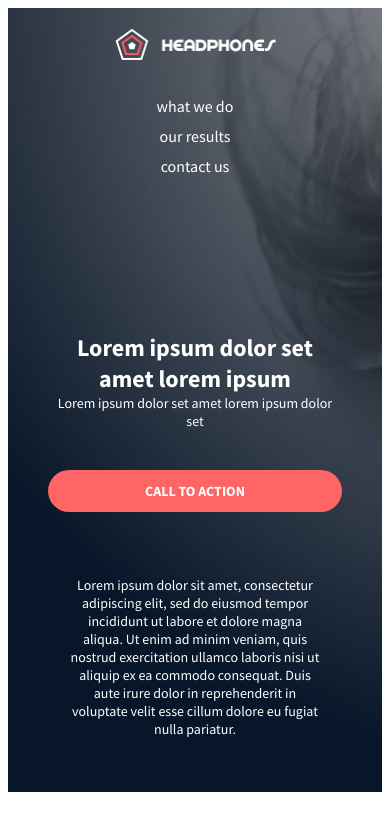
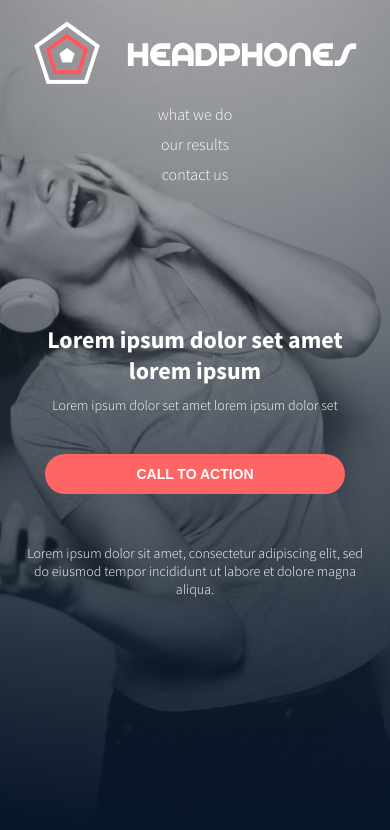
Before and after one commit to FataiAyinla/alx_html_css, a plain HTML site: page 0-index.html in a window 390 px wide. Drawn offline with Linux system fonts and the light colour scheme.

Commit message:
Add header and hero section for headphones project

```diff
--- a/0-index.html
+++ b/0-index.html
@@ -1,43 +1,36 @@
 <!DOCTYPE html>
 <html lang="en">
 <head>
-    <link rel="stylesheet" href="0-styles.css">
-    <link href="https://fonts.googleapis.com/css2?family=Source+Sans+Pro:wght@200;300;400;600;700;900&display=swap" rel="stylesheet">
-    <link rel="preconnect" href="https://fonts.googleapis.com">
-    <link rel="preconnect" href="https://fonts.gstatic.com" crossorigin>
-    <link href="https://fonts.googleapis.com/css2?family=Poppins:ital,wght@0,100;0,200;0,300;0,400;0,500;0,600;0,700;0,800;0,900;1,100;1,200;1,300;1,400;1,500;1,600;1,700;1,800;1,900&family=Source+Sans+3:ital,wght@0,200..900;1,200..900&display=swap" rel="stylesheet">
-    <meta charset="UTF-8">
-    <meta name="viewport" content="width=device-width, initial-scale=1.0">
+  <meta charset="UTF-8" />
+  <meta name="viewport" content="width=device-width, initial-scale=1.0" />
   <title>Headphones</title>
-
+  <link rel="stylesheet" href="0-styles.css" />
+  <link href="https://fonts.googleapis.com/css2?family=Source+Sans+Pro:wght@300;600;700&display=swap" rel="stylesheet">
 </head>
 <body>
   <div class="background">
     <header>
-        <nav>
-         <img src="./images/logo_headphones.png" alt="Headphones Icon" width="161" height="32">
-          <ul>
-              <li><a href="0">what we do</a></li>
-              <li><a href="1">our results</a></li>
-              <li><a href="2">contact us</a></li>
+      <nav class="nav">
+        <img src="images/logo_headphones.png" alt="Headphones Logo" class="logo" />
+        <ul class="nav-links">
+          <li><a href="#">what we do</a></li>
+          <li><a href="#">our results</a></li>
+          <li><a href="#">contact us</a></li>
         </ul>
       </nav>
     </header>
-    <main>
-        <div class="main-hero">
-        <section>
-            <div class="main1">
+
+    <main class="hero">
+      <section class="hero-content">
         <h1>Lorem ipsum dolor set amet lorem ipsum</h1>
         <p>Lorem ipsum dolor set amet lorem ipsum dolor set</p>
         <button>CALL TO ACTION</button>
-            </div>
       </section>
-        <section class="main2">
-            <div>
-            <p>Lorem ipsum dolor sit amet, consectetur adipiscing elit, sed do eiusmod tempor incididunt ut labore et dolore magna aliqua. Ut enim ad minim veniam, quis nostrud exercitation ullamco laboris nisi ut aliquip ex ea commodo consequat. Duis aute irure dolor in reprehenderit in voluptate velit esse cillum dolore eu fugiat nulla pariatur.</p>
-            </div>
+      <section class="hero-text">
+        <p>
+          Lorem ipsum dolor sit amet, consectetur adipiscing elit, sed do eiusmod tempor incididunt ut labore et dolore magna aliqua.
+        </p>
       </section>
-       </div>
     </main>
   </div>
 </body>
--- a/0-styles.css
+++ b/0-styles.css
@@ -1,133 +1,113 @@
-header {
-    display : flex;
-    justify-content: center;
-    align-items: center;
+/* RESET + BASE */
+* {
+  margin: 0;
+  padding: 0;
+  box-sizing: border-box;
 }
 
-.background {
-    margin: 0 auto;
-    padding: 0 20px;
-    background-image: url('images/headphones_hero_1.jpg');
+body {
+  font-family: 'Source Sans Pro', sans-serif;
+  color: white;
 }
 
-nav  {
-    display: flex;
-    justify-content: center;
-    align-items: center;
-    gap: 600px;
-    padding-top: 20px;
+/* Background Hero Image */
+.background {
+  background-image: url('images/headphones_hero_1.jpg');
+  background-size: cover;
+  background-position: center;
+  min-height: 100vh;
 }
 
-nav ul, a {
+/* NAVIGATION */
+.nav {
   display: flex;
-    list-style: none;
-    padding: 0;
-    text-transform: none;
-    text-decoration: none;
-    gap: 50px;
-    color: #fff;
-    font-family: 'source Sans Pro', sans-serif;
-
-
+  justify-content: space-between;
+  align-items: center;
+  padding: 20px 50px;
 }
 
-nav a:hover {
+.nav-links {
+  display: flex;
+  gap: 40px;
+  list-style: none;
+}
+
+.nav-links a {
+  color: white;
+  text-decoration: none;
+  font-weight: 400;
+  transition: color 0.3s ease;
+}
+
+.nav-links a:hover {
   color: #FF6565;
 }
 
-nav a:active {
-    color: #FF6565;
-}
-
-
-.main-hero {
+/* HERO SECTION */
+.hero {
   display: flex;
   flex-direction: column;
   align-items: center;
-    justify-content: center;
   text-align: center;
-    padding: 120px;
-    color: #fff;
-    gap: 50px;
+  padding: 120px 20px 60px;
 }
 
-.main1 h1 {
+.hero-content h1 {
   font-size: 32px;
-    font-family: 'source Sans Pro', sans-serif;
+  margin-bottom: 10px;
 }
 
-.main1 p {
+.hero-content p {
   font-size: 16px;
-    font-family: 'source Sans Pro', sans-serif;
 }
 
-.main1 {
-    padding-top: 100px;
+.hero-content button {
+  margin-top: 40px;
+  padding: 12px 24px;
+  border: none;
+  border-radius: 30px;
+  background-color: #FF6565;
+  color: white;
+  font-weight: bold;
+  font-size: 14px;
+  cursor: pointer;
+  transition: opacity 0.3s ease;
 }
 
-.main1 h1,
-.main1 p {
-    margin: 0px;
+.hero-content button:hover {
+  opacity: 0.9;
 }
 
-button {
-    border-radius: 30px;
-    padding: 12px 24px;
-    background-color: #FF6565;
-    color: white;
-    border: none;
+.hero-text p {
+  max-width: 650px;
   font-size: 16px;
-    cursor: pointer;
-    margin-top: 40px;
-    font-size: 14px;
-    font-family: 'source Sans Pro', sans-serif;
-    font-weight: bold;
-
+  margin-top: 50px;
 }
 
-.main2 p {
-        font-family: 'source Sans Pro', sans-serif;
-        font-size: 16px;
-        max-width: 650px;
-
-}
-
-@media screen and (max-width: 480px) {
-    nav {
+/* RESPONSIVE DESIGN */
+@media screen and (max-width: 768px) {
+  .nav {
     flex-direction: column;
     gap: 20px;
   }
 
-    nav ul {
+  .nav-links {
     flex-direction: column;
+    align-items: center;
     gap: 10px;
-        align-items: center;
   }
 
-    .main-hero {
-        padding: 40px 20px;
-    }
-
-    .main1 h1 {
+  .hero-content h1 {
     font-size: 24px;
   }
 
-    .main1 p {
+  .hero-content p,
+  .hero-text p {
     font-size: 14px;
   }
 
-    .main2 p {
-        font-size: 14px;
-        padding: 0 20px;
-    }
-
-    button {
+  .hero-content button {
     width: 100%;
     max-width: 300px;
   }
 }
-
-button:hover,
-button:active {
-    opacity: 0.9;
-}
```
Lines whose indentation alone changed are shown as unchanged.
